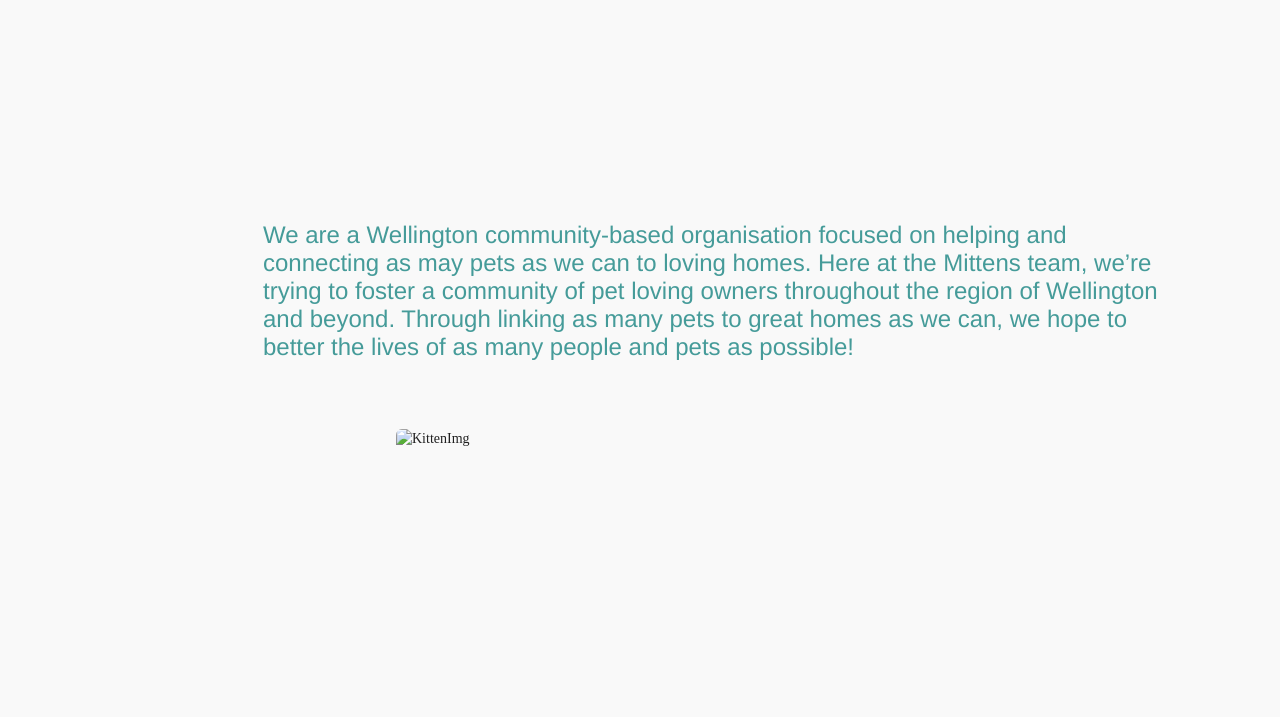
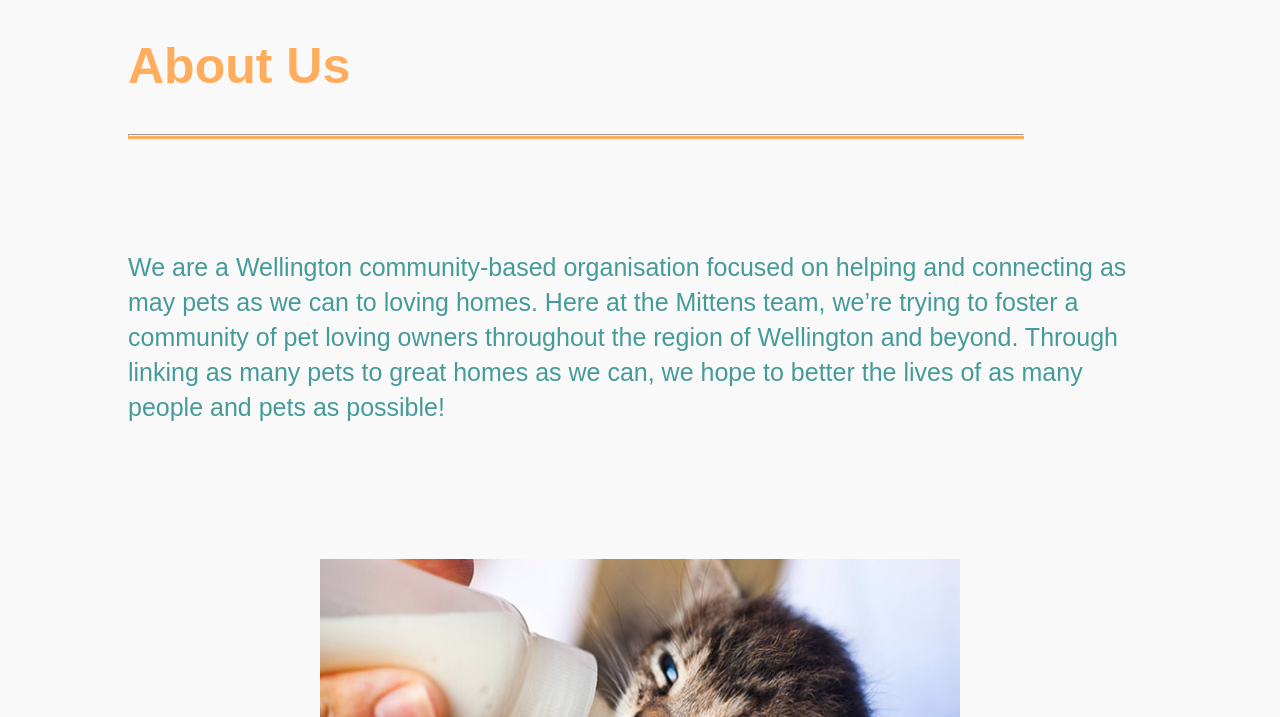
Before and after one commit to Mtm100/IXXN221_Project_3, a plain HTML site: page aboutus.html in a window 1280 px wide. Shown: the part 83-800 px from the top of the page. Drawn offline with Linux system fonts and the light colour scheme; a web font is replaced by a local one.

Commit message:
Fixed About us Page

```diff
--- a/aboutus.html
+++ b/aboutus.html
@@ -13,11 +13,17 @@
         <a class="nav_links" href="aboutus.html">About</a>
     </nav>
 
+    <div class="aboutustag">
+  <h1>About Us</h1>
+    </div>
+    <div class="aboutusline">
+        <hr>
+    </div>
     <div class="Info">
         <p> We are a Wellington community-based organisation focused on helping and  connecting as may pets as we can to loving homes. Here at the Mittens team, we’re trying to foster a community of pet loving owners throughout the region of Wellington and beyond. Through linking as many pets to great homes as we can, we hope to better the lives of as many people and pets as possible!</p>
     </div>
     <div>
-        <img class="AboutUsImg" src="images/AboutUsPic.jpeg" alt="KittenImg">
+        <img class="AboutUsImg" src="images/AboutUsPic.jpeg" alt="KittenImg" >
     </div>
 
 
--- a/stylesheet.css
+++ b/stylesheet.css
@@ -580,52 +580,50 @@ body {
 }
 
 /* About Us CSS */
-.Title{
-  position: absolute;
-  width: 350px;
-  height: 77px;
-  left: 263px;
-  top: 157px;
-  font-family: brother-1816-printed, sans-serif;
-  font-style: normal;
-  font-weight: 900;
-  font-size: 64px;
-  line-height: 77px;
-  /* identical to box height */
-  text-align: justify;
-
+.aboutustag{
+  font-family: brother-1816, sans-serif;
+  font-weight: 800;
   color: #FFAD5C;
+  font-size: 25px;
+  padding-left: 10%;
 }
 .Info{
+  font-family: brother-1816, sans-serif;
+  font-weight: 400;
+  color: #459B99;
+  font-size: 25px;
+  align-items: center;
+  display: flex;
+  height: 100%;
+  justify-content: center;
   position: absolute;
-  width: 914px;
-  height: 140px;
-  left: 263px;
-  top: 280px;
+  width: 80%;
+  left: 0;
+  top: 0;
 
-  font-family: Helvetica;
-  font-style: normal;
-  font-weight: normal;
-  font-size: 24px;
-  line-height: 28px;
+  padding-top: 20px;
 
-  color: #459B99;
+  z-index: 1;
+  padding-left: 10%;
+
 }
 .AboutUsImg{
-  position: absolute;
-  width: 647px;
-  height: 432px;
-  left: 396px;
-  top: 512px;
-  padding-bottom: 5%;
+  padding-top: 420px;
+  padding-bottom: 100px;
+  display: block;
+  margin-left: auto;
+  margin-right: auto;
+  width: 50%;
 
 
   background: url(AboutUsPic.jpg);
   border-radius: 6px;
 }
-.AboutUsLine{
-  position: absolute;
+.aboutusline{
+  width: 70%;
+  height: 5px;
+  background-color: #FFAD5C;
+  margin-left: 10%;
+  margin-top: 5px;
 
-  left: 262px;
-  top: 267px;
 }
```
Also changed, not shown: images/AboutUsPic.jpeg (added).
